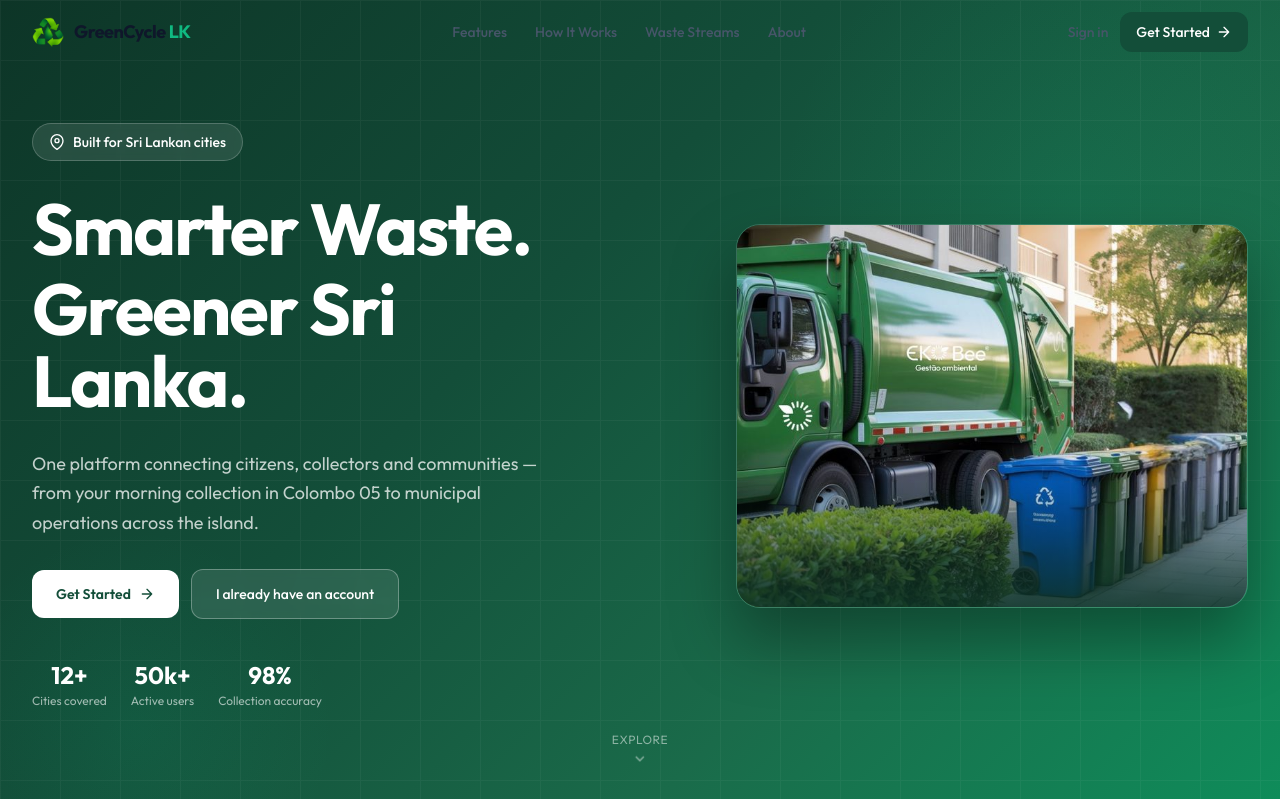
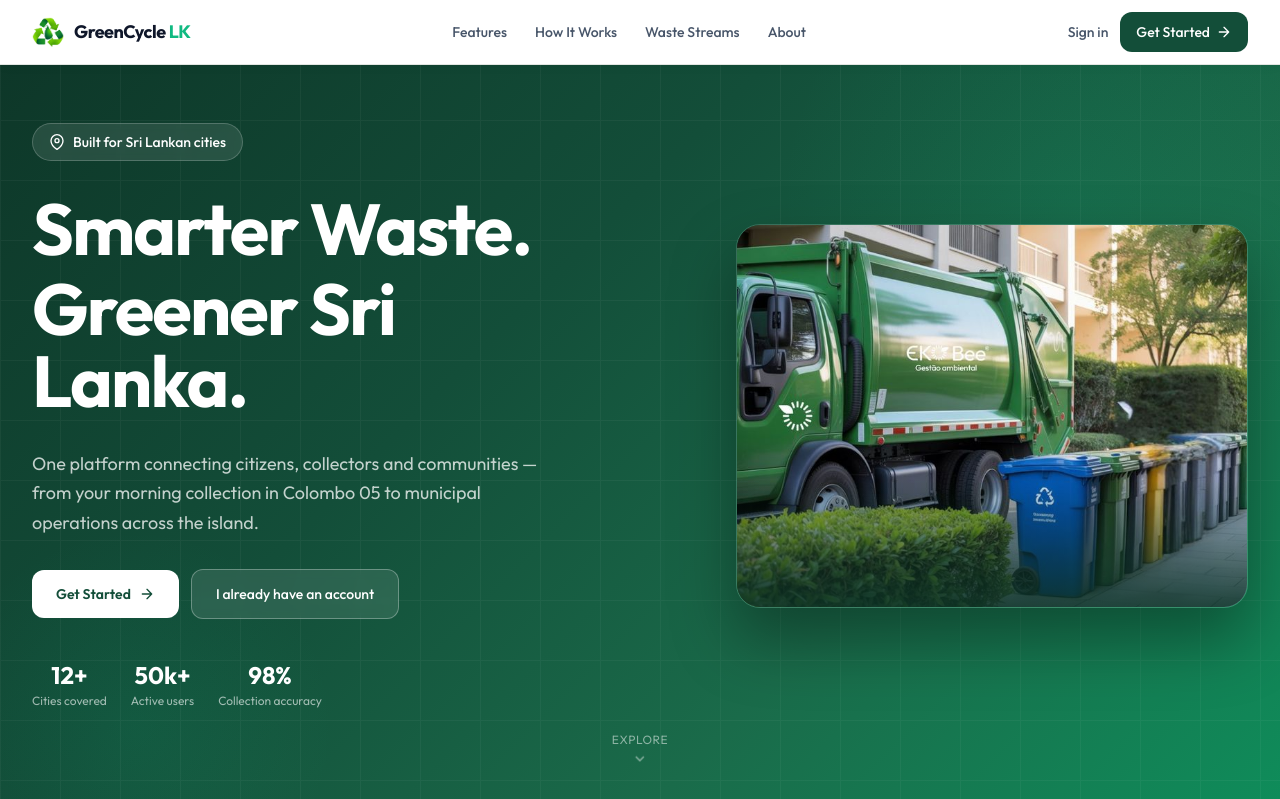
Before and after one commit to She-Codes3/GreenCycle-LK, a React (Vite) app in the folder frontend/: page / in a window 1280 px wide. Shown: the top 799 px of the page. Built offline with nearby package versions, Linux system fonts and the light colour scheme.

Commit message:
Simplify landing page navbar styling
Remove the scroll-based state from the landing page navbar and keep the header visually consistent at all times. This makes the nav always use the surface styling with a border and shadow, eliminating the scroll listener and redundant transition logic.

```diff
--- a/frontend/src/features/home/HomePage.tsx
+++ b/frontend/src/features/home/HomePage.tsx
@@ -141,21 +141,10 @@ function CloseIcon() {
 
 /** Renders responsive navigation for the public landing page. */
 function Navbar() {
-  const [scrolled, setScrolled] = useState(false);
   const [menuOpen, setMenuOpen] = useState(false);
 
-  useEffect(() => {
-    const onScroll = () => setScrolled(window.scrollY > 20);
-    window.addEventListener('scroll', onScroll);
-    return () => window.removeEventListener('scroll', onScroll);
-  }, []);
-
   return (
-    <header
-      className={`fixed top-0 inset-x-0 z-navigation transition-all duration-300 ${
-        scrolled ? 'bg-surface/95 backdrop-blur border-b border-border shadow-card' : 'bg-transparent'
-      }`}
-    >
+    <header className="fixed top-0 inset-x-0 z-navigation bg-surface border-b border-border shadow-card">
       <div className="ui-container">
         <div className="flex h-16 items-center justify-between">
           {/* Logo */}
```
